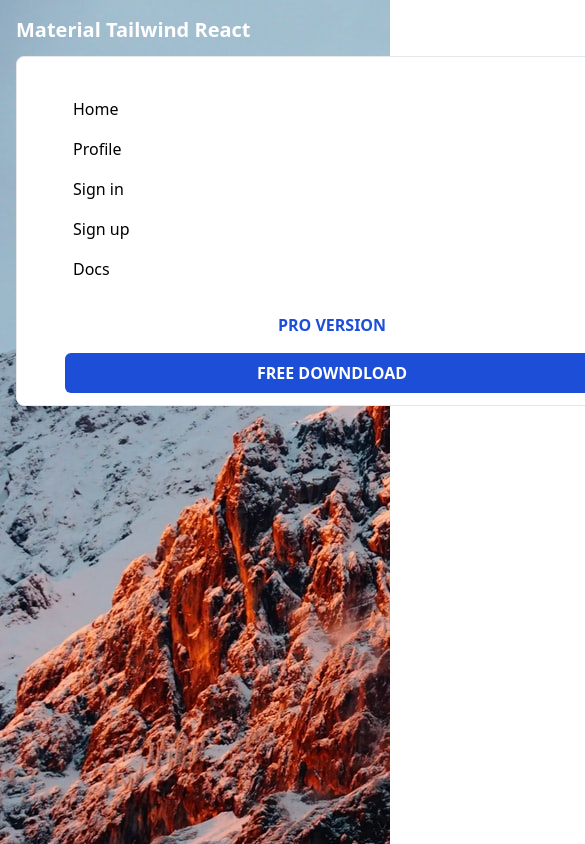
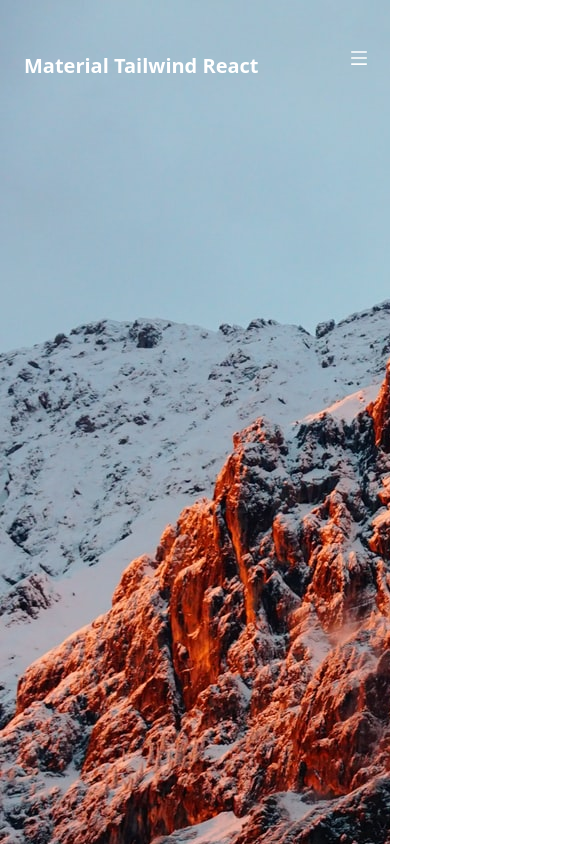
Before and after one commit to habib-SE/material-tialwind-react, a React (Create React App) app: page / in a window 390 px wide. Shown: the top 844 px of the page, 585 px wide, since content can reach past the window. Built offline with nearby package versions, Linux system fonts and the light colour scheme.

Commit message:
add icons and set cnteral navbar

```diff
--- a/public/index.html
+++ b/public/index.html
@@ -15,6 +15,11 @@
       user's mobile device or desktop. See https://developers.google.com/web/fundamentals/web-app-manifest/
     -->
     <link rel="manifest" href="%PUBLIC_URL%/manifest.json" />
+     <!-- CSS only -->
+  <link href="https://cdn.jsdelivr.net/npm/bootstrap@5.2.1/dist/css/bootstrap.min.css" rel="stylesheet"
+  integrity="sha384-iYQeCzEYFbKjA/T2uDLTpkwGzCiq6soy8tYaI1GyVh/UjpbCx/TYkiZhlZB6+fzT" crossorigin="anonymous">
+<!-- JavaScript Bundle with Popper -->
+
     <!--
       Notice the use of %PUBLIC_URL% in the tags above.
       It will be replaced with the URL of the `public` folder during the build.
@@ -25,6 +30,9 @@
       Learn how to configure a non-root public URL by running `npm run build`.
     -->
     <title>React App</title>
+    <script src="https://cdn.jsdelivr.net/npm/bootstrap@5.2.1/dist/js/bootstrap.bundle.min.js"
+  integrity="sha384-u1OknCvxWvY5kfmNBILK2hRnQC3Pr17a+RTT6rIHI7NnikvbZlHgTPOOmMi466C8"
+  crossorigin="anonymous"></script>
   </head>
   <body>
     <noscript>You need to enable JavaScript to run this app.</noscript>
--- a/src/components/Navbar.jsx
+++ b/src/components/Navbar.jsx
@@ -1,10 +1,22 @@
-import React from "react";
+import React, { useState } from "react";
 import {
   AiOutlineMenu,
   AiOutlineClose,
+  AiFillHome,
+  AiOutlineProfile,
+  AiOutlineMobile,
+  AiOutlineUserAdd,
+  AiOutlinePaperClip
 } from "../../node_modules/react-icons/ai";
 
+
+
+
 const Navbar = () => {
+
+  const [nav, setNav] = useState (false);
+  const handleClick = () => setNav(!nav);
+
   return (
     <div>
       <nav className="bg-white-600 p-4 imageWrapper  ">
@@ -20,7 +32,7 @@ const Navbar = () => {
           <ul className="flex space-x-8 ">
             <li className="nav-item">
               <a href="/" className="text-white hover:text-gray-300">
-                Home
+              <AiFillHome/> Home
               </a>
             </li>
             <li className="nav-item">
@@ -60,25 +72,24 @@ const Navbar = () => {
               FREE DOWNLOAD
             </a>
           </div>
-          <div className=" group block md:hidden  justify-between ">
-            <AiOutlineClose size={20} color="white" />
-            <AiOutlineMenu size={20} color="white" />
+
+        </div>
+        <div onClick={handleClick} className='md:hidden block  mx-[95%] mt-4 z-10'>
+           {!nav ?  <AiOutlineMenu size={20} color="white" /> :<AiOutlineClose size={20} color="white" />}
+
           </div>
-        </div>
-
         {/* Centered navigation links */}
-        <div className="md:hidden">
-          <div className="flex items-center mb-3">
+        <div className="md:hidden relative top-[-2%]">
+          <div className="flex items-center mb-5">
             <a href="/" className="text-white text-xl font-semibold">
               Material Tailwind React
             </a>
           </div>
-          <ul className=" justify-between space-x-4 items-center sm:flex-col w-[600px] h-[350px] border rounded-lg p-8 bg-white ">
+          <ul className={!nav ? 'hidden': " justify-between space-x-4 items-center sm:flex-col w-[530px] h-[350px] border rounded-lg p-8 bg-white "}>
             <li></li>
             <li className="nav-item p-2">
               <a href="/" className="text-black ">
-                Home
-              </a>
+               <span><AiFillHome/></span>Home</a>
             </li>
             <li className="nav-item p-2">
               <a href="/" className="text-black ">
```
